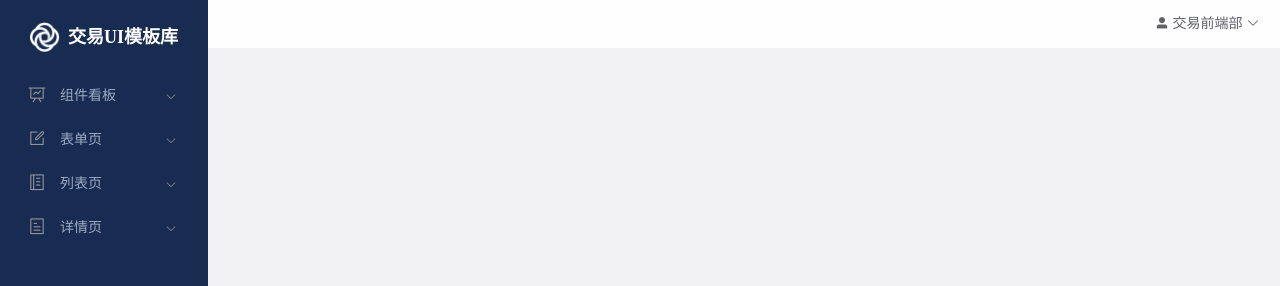
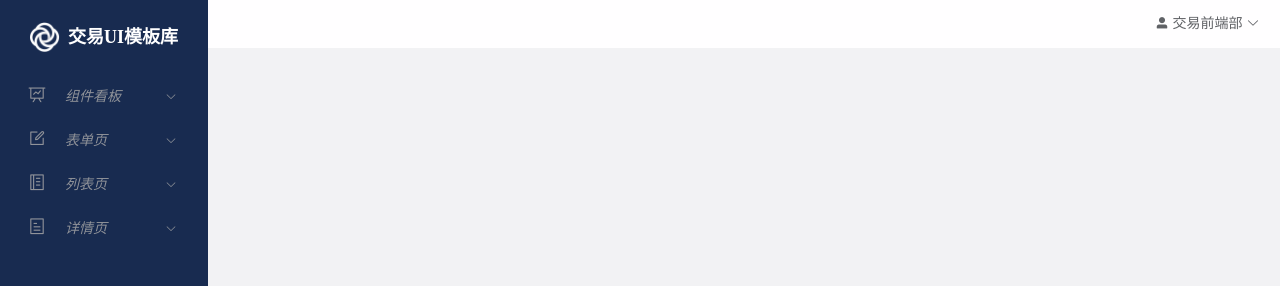
Before and after one commit to 58MIS-FE/mis-vue-cli, a Vue app: page /#/ in a window 1280 px wide. Shown: the top 286 px of the page. Built offline with nearby package versions, Linux system fonts and the light colour scheme; the HTML template or start-up script is replaced by a standard one.

Commit message:
update span

```diff
--- a/src/index/common/menu.vue
+++ b/src/index/common/menu.vue
@@ -14,7 +14,8 @@
         <el-submenu :index="index+'a'" :key='index'>
           <template slot="title">
             <i :class="item.icon"></i>
-            <span>{{ item.name }}</span>
+            <!-- <span>{{ item.name }}</span> -->
+            <i>{{item.name}}</i>
           </template>
           <el-menu-item-group>
             <template v-for="(item_,index_) in item.childMenuList">
```
